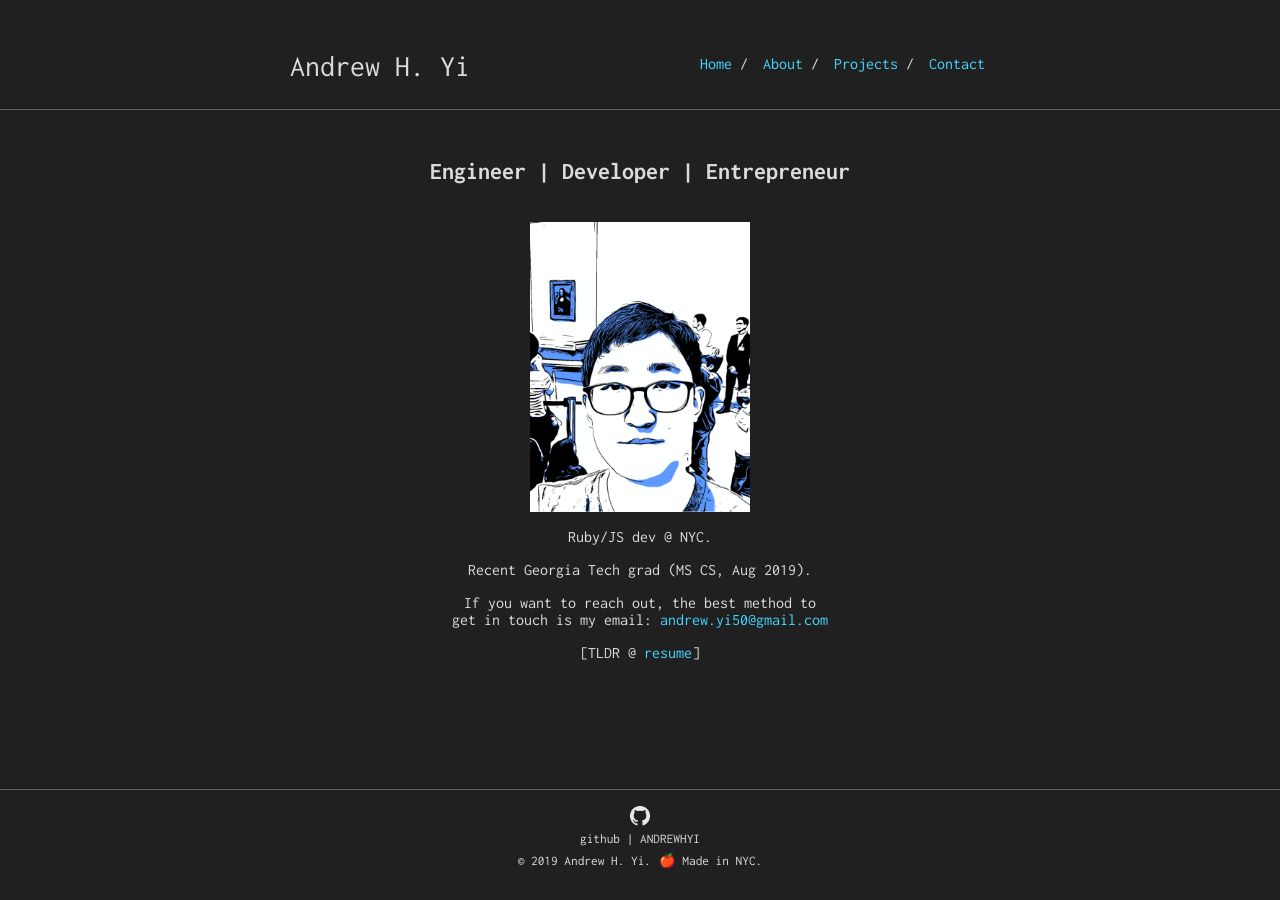
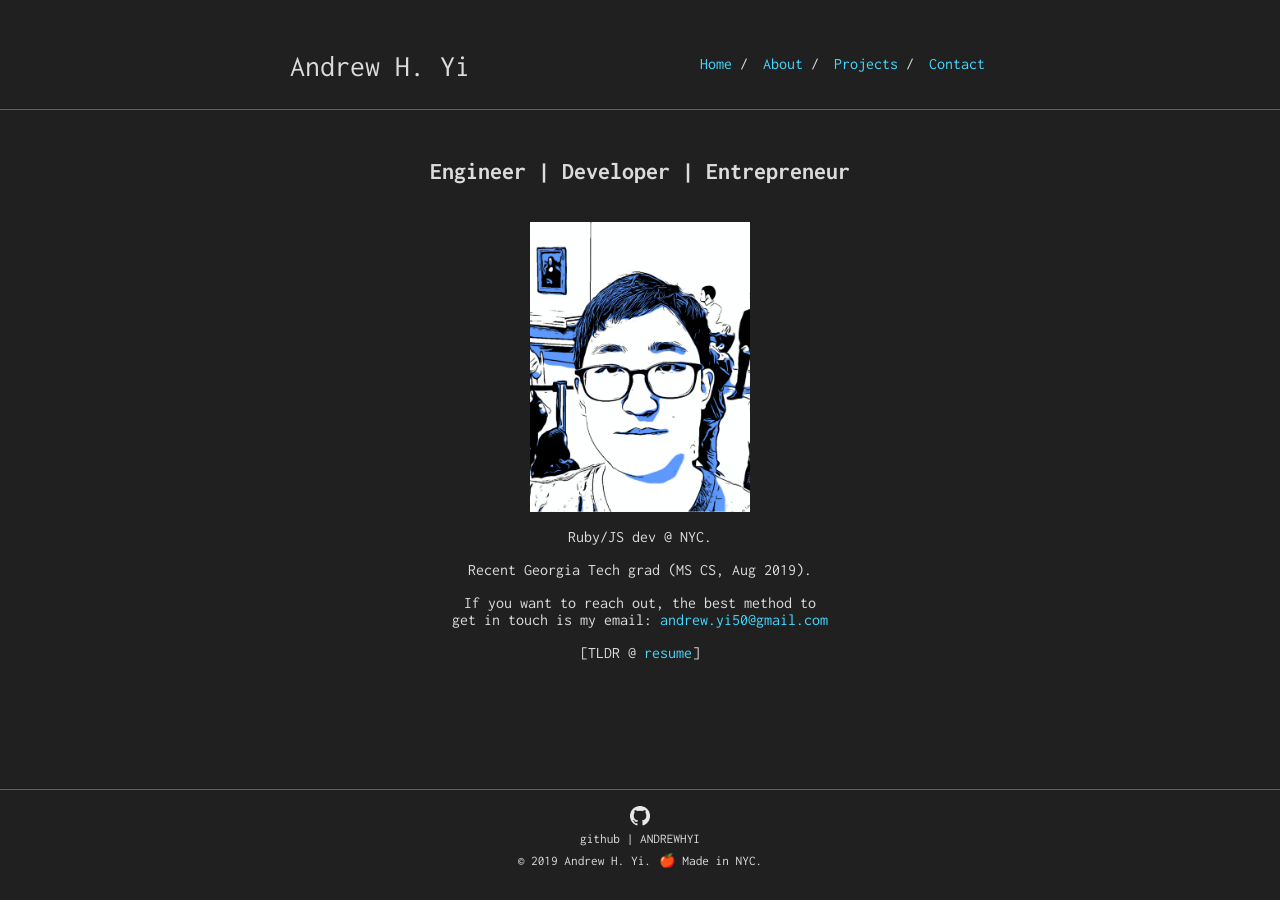
Before and after one commit to AndrewHYi/andrewhyi.github.io, a Jekyll site: the page built from index.md, in a window 1280 px wide. Built offline with Jekyll 4.4.1, drawn with Linux system fonts in a browser that asks for light colours.

Commit message:
Use better, cropped profile photo on index

```diff
--- a/_sass/_background_images.scss
+++ b/_sass/_background_images.scss
@@ -35,7 +35,7 @@
 .profile-picture-louvre1 {
   height: 290px;
   width: 220px;
-  background-image: url("/images/profile-louvre.jpg");
+  background-image: url("/images/profile-louvre3.jpg");
 }
 
 .profile-picture-louvre2 {
```
Also changed, not shown: images/profile-louvre3.jpg (added).
